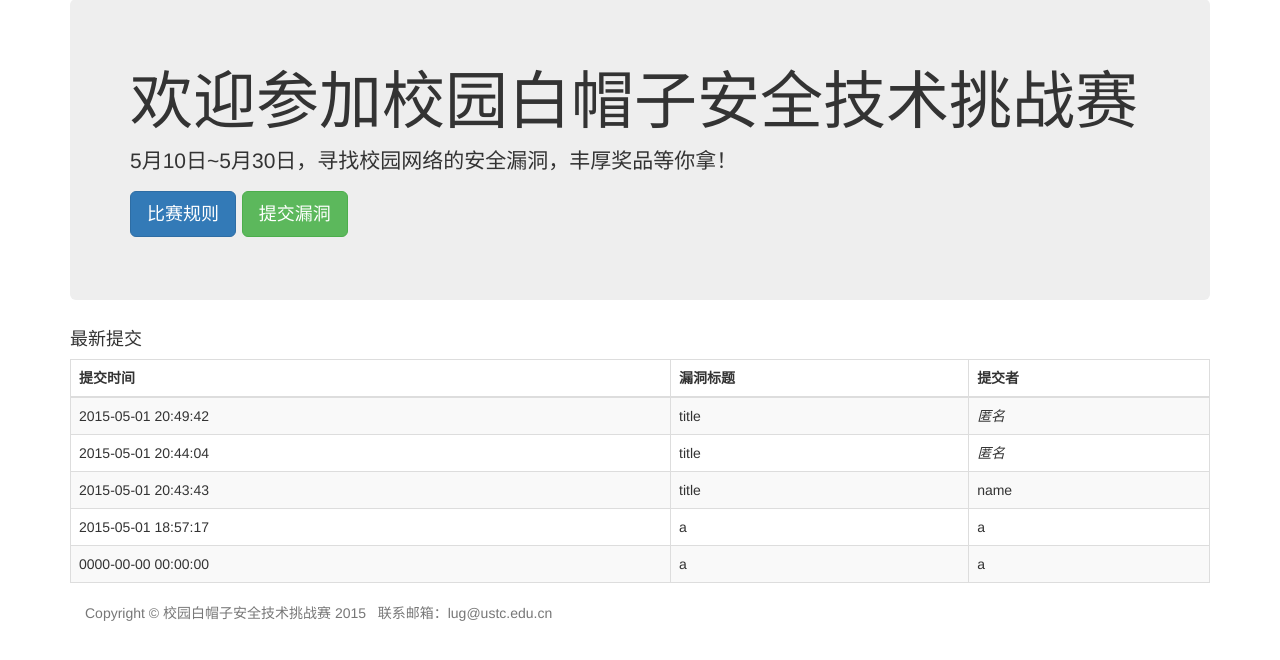
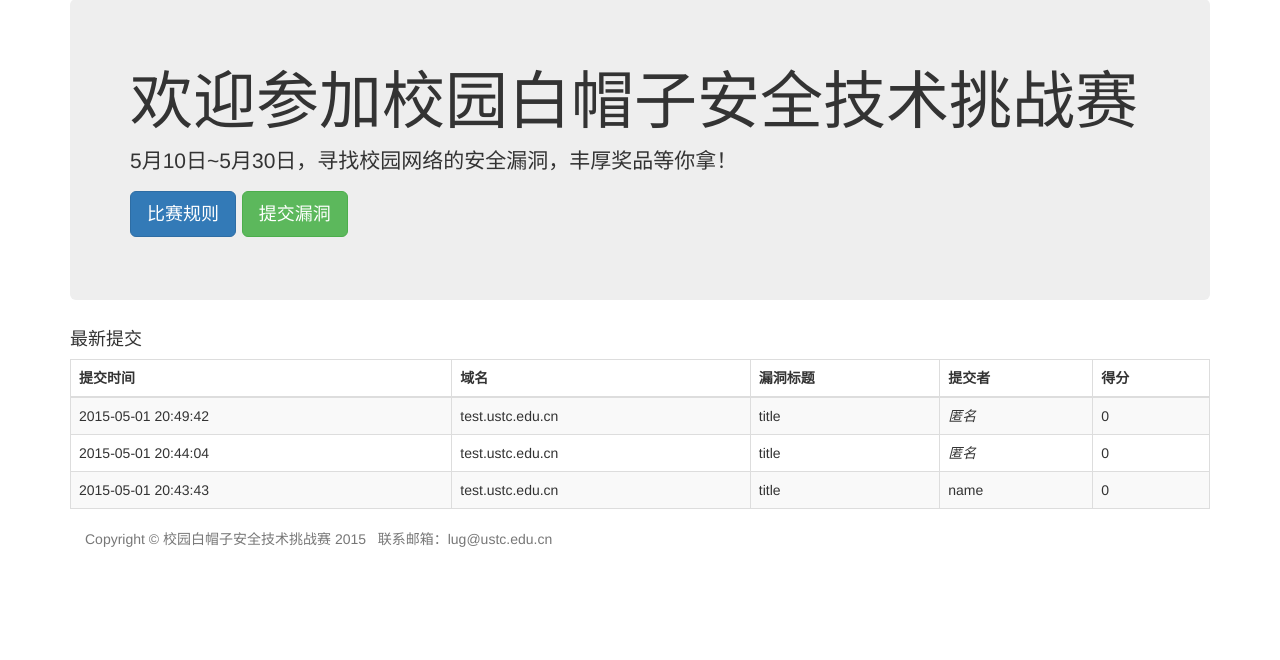
Before and after one commit to bojieli/whitehat, a PHP site: page / in a window 1280 px wide. Shown: the part 21-681 px from the top of the page. Run offline with PHP 8.4, Linux system fonts and the light colour scheme; data comes from the database, SQL or seed files in the repository.

Commit message:
首页显示漏洞域名和得分

```diff
--- a/www/index.php
+++ b/www/index.php
@@ -41,19 +41,22 @@
 			   	<thead>
 			      <tr>
 			        <th>提交时间</th>
+              <th>域名</th>
 			        <th>漏洞标题</th>
 			        <th>提交者</th>
+              <th>得分</th>
 			      </tr>
 			   	</thead>
 			   	<tbody>
 <?php
-	$r=$con->query("select submit_time,title,username,anonymous from Loophole order by submit_time desc limit 0,5");
+	$r=$con->query("select submit_time,domain,score,title,username,anonymous from Loophole where rank>0 order by submit_time desc limit 0,5");
   if($r->rowcount()==0){
-    echo '<tr><td colspan="3">暂无数据</td></tr>';
+    echo '<tr><td colspan="5">暂无数据</td></tr>';
   }
 	while($row=$r->fetch()) {
 		echo '<tr>';
 		echo '<td>'.$row['submit_time'].'</td>';
+    echo '<td>'.$row['domain'].'</td>';
 		echo '<td>'.$row['title'].'</td>';
 		if($row['anonymous']){
 			$name="<i>匿名</i>";
@@ -61,6 +64,7 @@
 			$name=$row['username'];
 		}
 		echo '<td>'.$name.'</td>';
+    echo '<td>'.$row['score'].'</td>';
 		echo '</tr>';
 	}
 ?>
--- a/www/submit.php
+++ b/www/submit.php
@@ -4,7 +4,7 @@ require_once("sendmail.php");
 session_start();
 session_destroy();
 $right = true;
-$error = "";
+$error = '<meta charset="utf-8">';
 if ($_SERVER["REQUEST_METHOD"] == "POST") {
     if (isset($_POST["button"]) && ($_POST["button"] == "create")) {
         if (!(isset($_POST["type"]))) {
```
